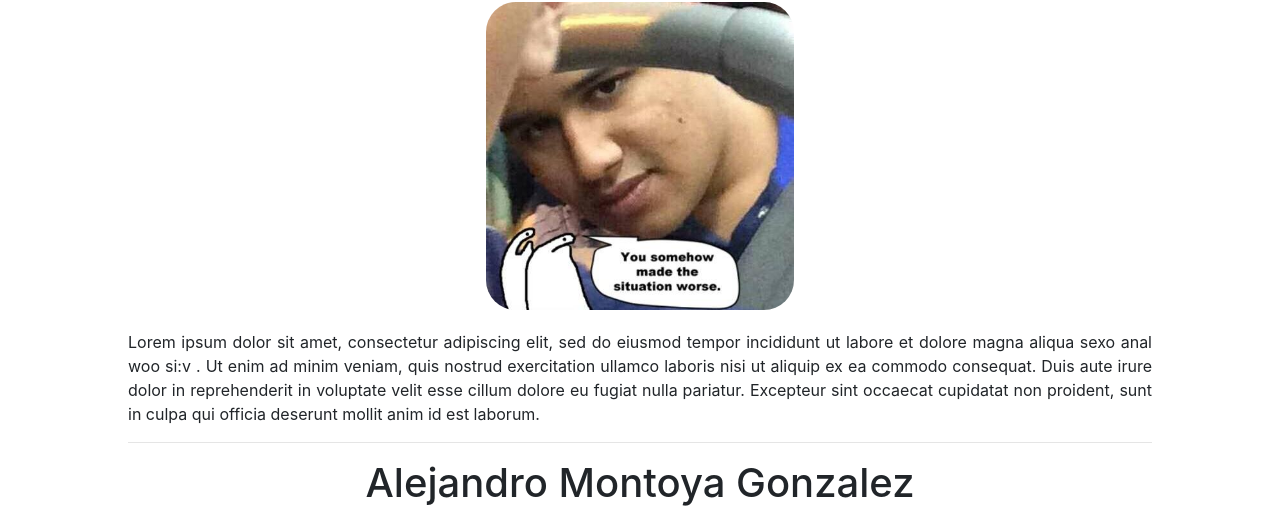
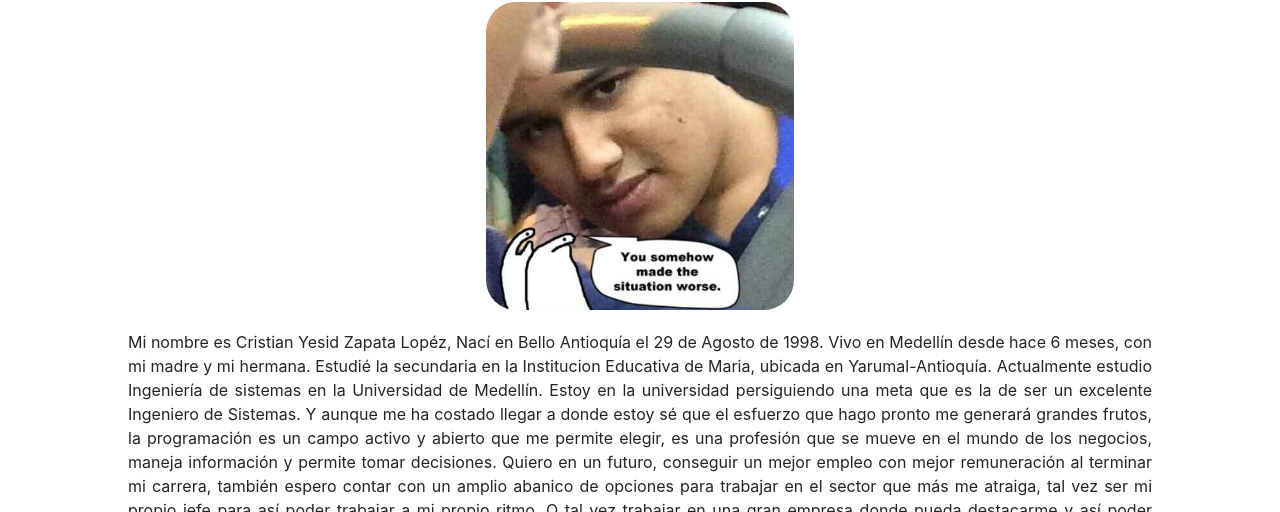
Before and after one commit to Almontoya02/EPS, a plain HTML site: page SobreNosotros.html in a window 1280 px wide. Shown: the part 244-756 px from the top of the page. Drawn offline with nearby package versions, Linux system fonts and the light colour scheme.

Commit message:
Biografia de cristian

```diff
--- a/SobreNosotros.html
+++ b/SobreNosotros.html
@@ -57,12 +57,23 @@
                 </audio>
 
             </div>
-            <p>Lorem ipsum dolor sit amet, consectetur adipiscing elit, sed do eiusmod tempor incididunt ut labore et
-                dolore magna aliqua sexo anal  woo si:v .
-                Ut enim ad minim veniam, quis nostrud exercitation ullamco laboris nisi ut aliquip ex ea commodo
-                consequat. Duis aute irure dolor in reprehenderit in voluptate velit esse cillum dolore eu fugiat nulla
-                pariatur. Excepteur sint occaecat cupidatat non proident,
-                sunt in culpa qui officia deserunt mollit anim id est laborum.</p>
+            <p>Mi nombre es Cristian Yesid Zapata Lopéz, Nací en Bello Antioquía el 29 de Agosto de 1998. Vivo en Medellín
+                desde hace 6 meses, con mi madre y mi hermana. Estudié la secundaria en la Institucion Educativa de Maria, ubicada en Yarumal-Antioquía. Actualmente estudio Ingeniería de sistemas en la Universidad de
+                Medellín.
+
+                Estoy en la universidad persiguiendo una meta que es la de ser un excelente Ingeniero de Sistemas.
+                Y aunque me ha costado llegar a donde estoy sé que el esfuerzo que hago pronto me generará grandes
+                frutos, la programación es un campo activo y abierto que me permite elegir, es una profesión que se
+                mueve en el mundo de los negocios, maneja información y permite tomar decisiones.
+
+                Quiero en un futuro, conseguir un mejor empleo con mejor remuneración al terminar mi carrera,
+                también espero contar con un amplio abanico de opciones para trabajar en el sector que más me
+                atraiga, tal vez ser mi propio jefe para así poder trabajar a mi propio ritmo. O tal vez trabajar
+                en una gran empresa donde pueda destacarme y así poder mostrar mis conocimientos, elegir estar en
+                constante movimiento y conocer diferentes empresas, viajar y trabajar en otros países ya que la
+                programación es una disciplina global.
+            </p>
+
         </div>
         <hr>
         <div class="Alejandro">
```
